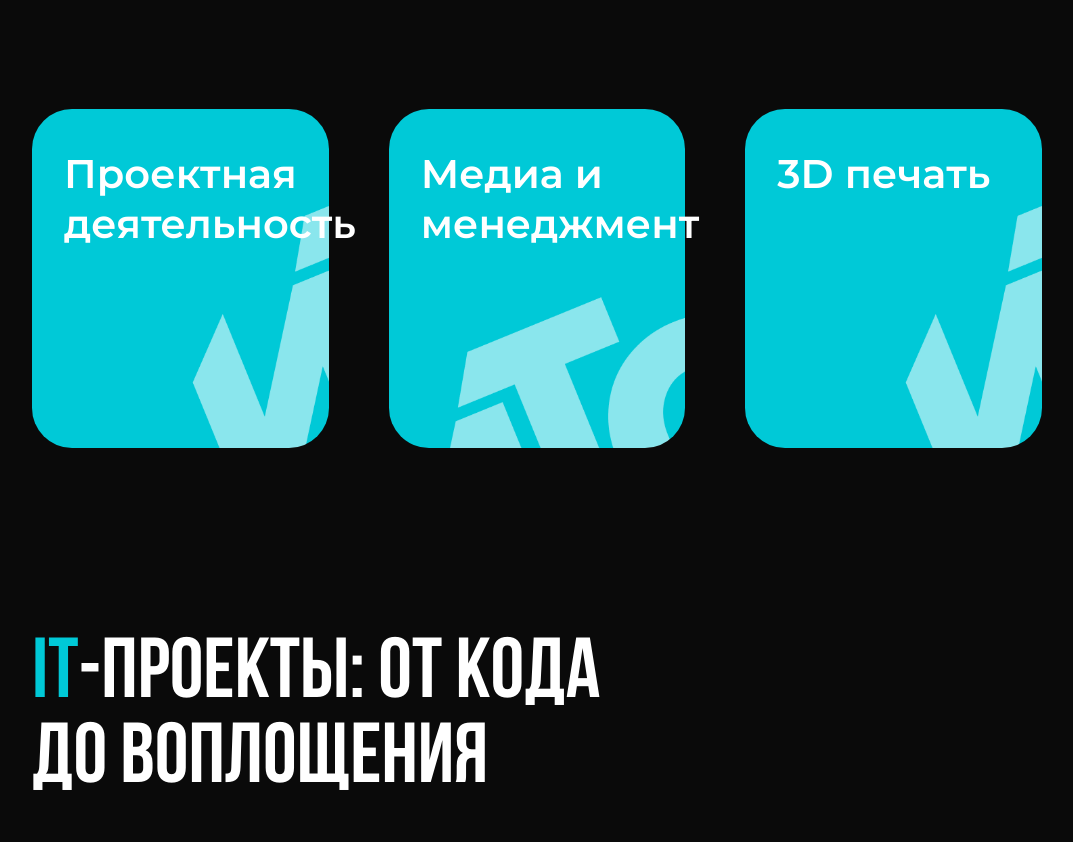
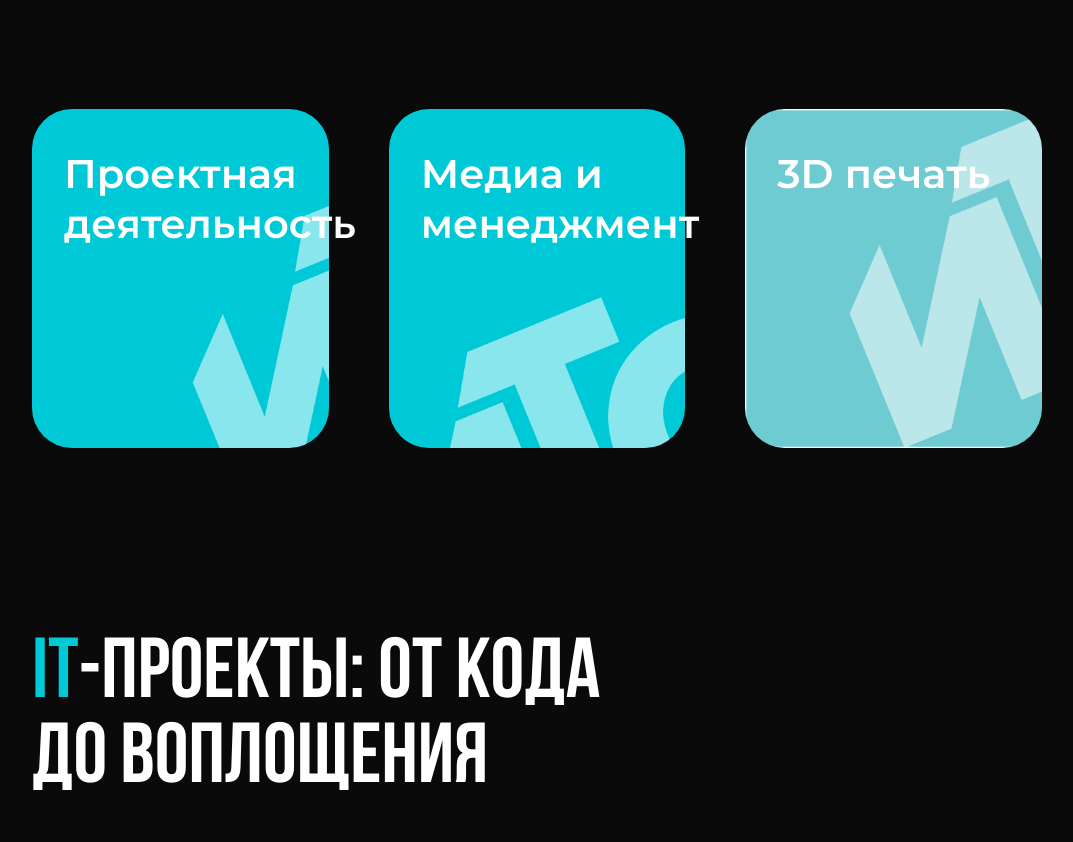
Before and after one commit to RoastedPikachu/ITCsite, a Next.js app: page / in a window 1280 px wide. Shown: the part 3212-4054 px from the top of the page, without its empty margins (103-1176 px from the left). Built offline with nearby package versions, Linux system fonts and the light colour scheme.

Commit message:
fix: Починил ссылки

```diff
--- a/styles/widgets/mainPage.css
+++ b/styles/widgets/mainPage.css
@@ -278,7 +278,7 @@
 
 @media (max-width: 480px) {
     .greetingsSection {
-        @apply pt-[127px] h-[870px];
+        @apply pt-[127px] h-[940px];
     }
 
     .greetingsSection-decoration {
@@ -501,3 +501,9 @@
         @apply hidden;
     }
 }
+
+@media (max-width: 380px) {
+    .greetingsSection-info-item-text {
+        @apply text-[0.75rem];
+    }
+}
--- a/widgets/pageContents/MainPageContent.tsx
+++ b/widgets/pageContents/MainPageContent.tsx
@@ -66,6 +66,7 @@ const MainPageContent = () => {
         <div className="greetingsSection-total">
           <a
             href="https://t.me/halfcoder/312"
+            target="_blank"
             className="greetingsSection-yearTotal"
           >
             <button className="greetingsSection-yearTotal-button">
@@ -80,6 +81,7 @@ const MainPageContent = () => {
 
           <a
             href="https://teletype.in/@wszug/G4xvL1X2stz"
+            target="_blank"
             className="greetingsSection-total-booklet"
           >
             Наш буклет
@@ -504,7 +506,7 @@ const MainPageContent = () => {
 
           <Link
             href="/3dprint"
-            className="projectsSection-container-item bg-[url('/static/Development.png')]"
+            className="projectsSection-container-item bg-[url('/static/DevelopmentO.png')]"
           >
             <p className="projectsSection-container-item-text">3D печать</p>
           </Link>
```
Also changed, not shown: public/static/DevelopmentO.png (added).
